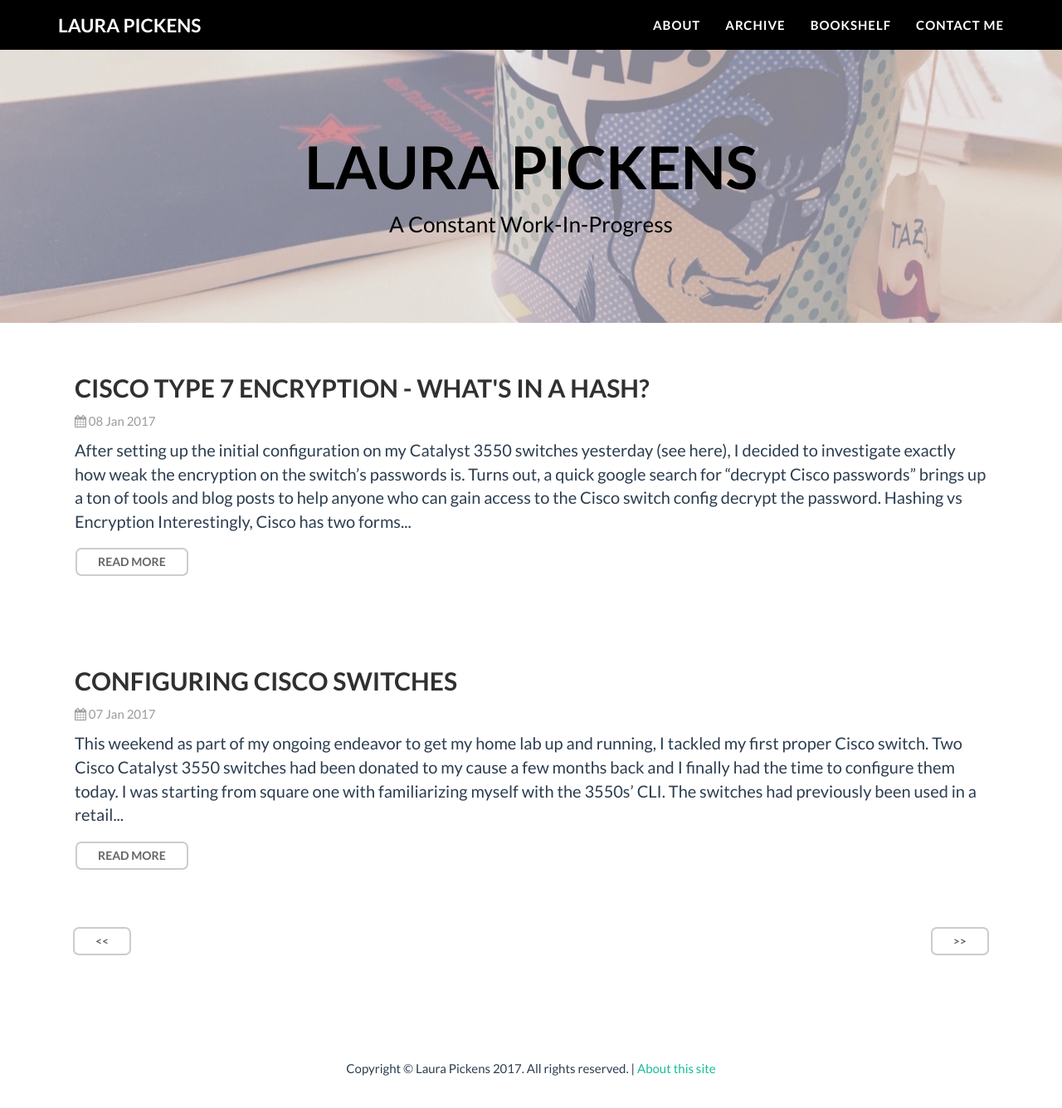
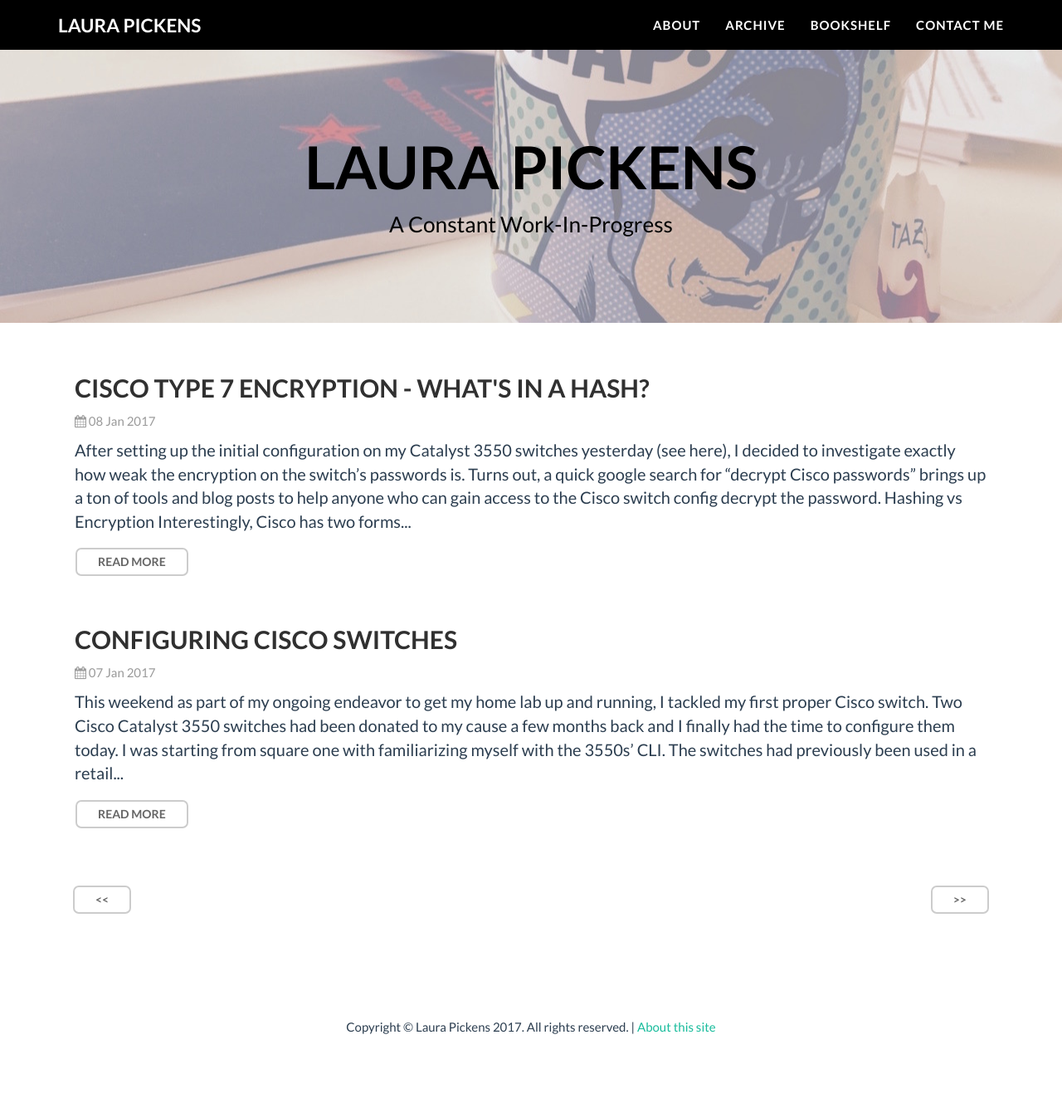
Before and after one commit to lpickens03/lpickens03.github.io, a Jekyll site: the page built from index.html, in a window 1280 px wide and 1398 px high. Shown: the top 1335 px of the window at 83% size. Built offline with Jekyll 4.4.1, drawn with Linux system fonts in a browser that asks for light colours; nearby versions of some CDN libraries; some web fonts are replaced; the list of posts is cut into pages by our own code.

Commit message:
Clean up index page formatting

```diff
--- a/css/main.css
+++ b/css/main.css
@@ -9,6 +9,7 @@ header {
   background-repeat:no-repeat;
   background-position: center center;
   color: black;
+  margin-bottom: 50px;
 }
 
 .aboutmebanner {
@@ -208,12 +209,8 @@ header {
   margin-top: 0;
 }
 
-.error-title, .post-title{
+.error-title{
   margin-top: 100px;
-}
-
-.post-title{
-  margin-top: 50px;
 }
 
 .book-title {
```
